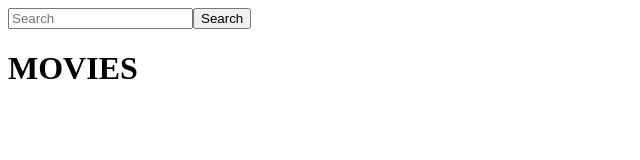
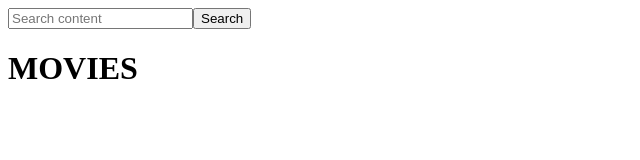
Before and after one commit to AlessandroLembo/vite-boolflix, a Vue app: page / in a window 1280 px wide. Shown: the top 160 px of the page, without its empty margins (0-640 px from the left). Built offline with nearby package versions, Linux system fonts and the light colour scheme.

Commit message:
delete series list

```diff
--- a/src/App.vue
+++ b/src/App.vue
@@ -31,25 +31,31 @@ export default {
 
     methods: {
 
-        getFilteredContent(content) {
+        onContentFilterChange(prod) {
+            this.titleFilter = prod
+        },
+
+        fetchFilteredContent(content) {
             // store.isLoading = true;
             if (!content) {
                 store.movies = [];
                 store.series = [];
                 return;
             }
-            // axios.get(`${baseUri}/search/movie?api_key=${apiKey}&query=${content}&language=IT-it`)
-            //     .then((res) => {
-            //         store.movies = res.data.results
-            //     }).catch(err => { console.error(err) })
-            //     .then(() => { store.isLoading = false });
-            axios.get(`${baseUri}/search/tv?api_key=${apiKey}&query=${content}&language=IT-it`)
+
+            this.fetchApi('search/movie', 'movies');
+            this.fetchApi('search/tv', 'series')
+
+        },
+
+        fetchApi(endpoint, product) {
+            axios.get(`${api.baseUri}/${endpoint}`, this.axiosConfig)
                 .then((res) => {
-                    store.series = res.data.results
+                    store[product] = res.data.results
                 }).catch(err => { console.error(err) })
                 .then(() => { store.isLoading = false });
 
-        },
+        }
 
     }
 }
@@ -57,7 +63,8 @@ export default {
 </script>
 
 <template>
-    <app-header @filter-content="getFilteredContent"></app-header>
+    <app-header @word-change="onContentFilterChange" placeholder="Search content"
+        @start-research="fetchFilteredContent"></app-header>
     <h1>MOVIES</h1>
     <ul v-for="movie in store.movies" :key="movie.id">
         <li>LISTA</li>
@@ -73,21 +80,6 @@ export default {
         <li>{{ movie.vote_average }}</li>
     </ul>
 
-    <!-- <h1>SERIE TV</h1>
-    <ul v-for="serie in store.series" :key="serie.id">
-        <li>LISTA</li>
-        <li>{{ serie.original_name }} </li>
-        <li v-if="serie.name !== serie.original_name"> {{ serie.name }} </li>
-        <li>
-            <figure>
-                <img v-if="serie.original_language === 'en'" src="./assets/flags/en.png" alt="en">
-                <img v-else-if="serie.original_language === 'it'" src="./assets/flags/it.png" alt="it">
-                <p v-else> {{ serie.original_language }} </p>
-            </figure>
-        </li>
-        <li>{{ serie.vote_average }}</li>
-    </ul> -->
-
 </template>
 
 <style>
```
